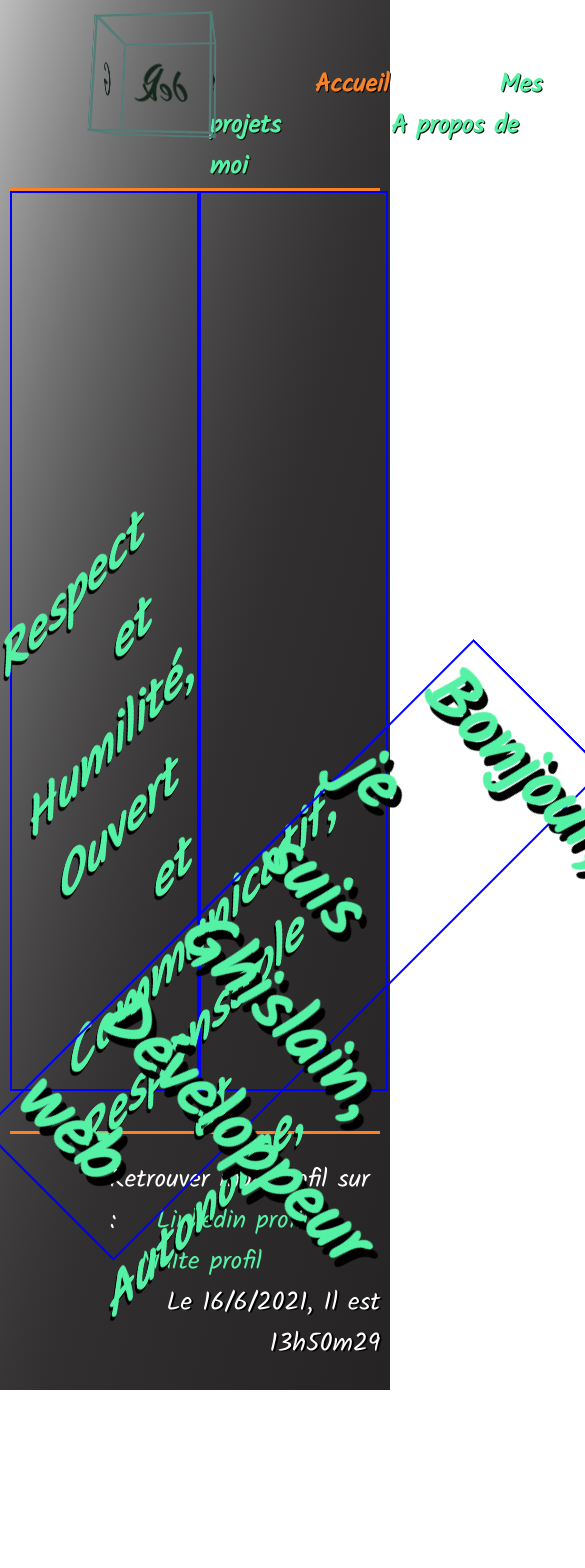
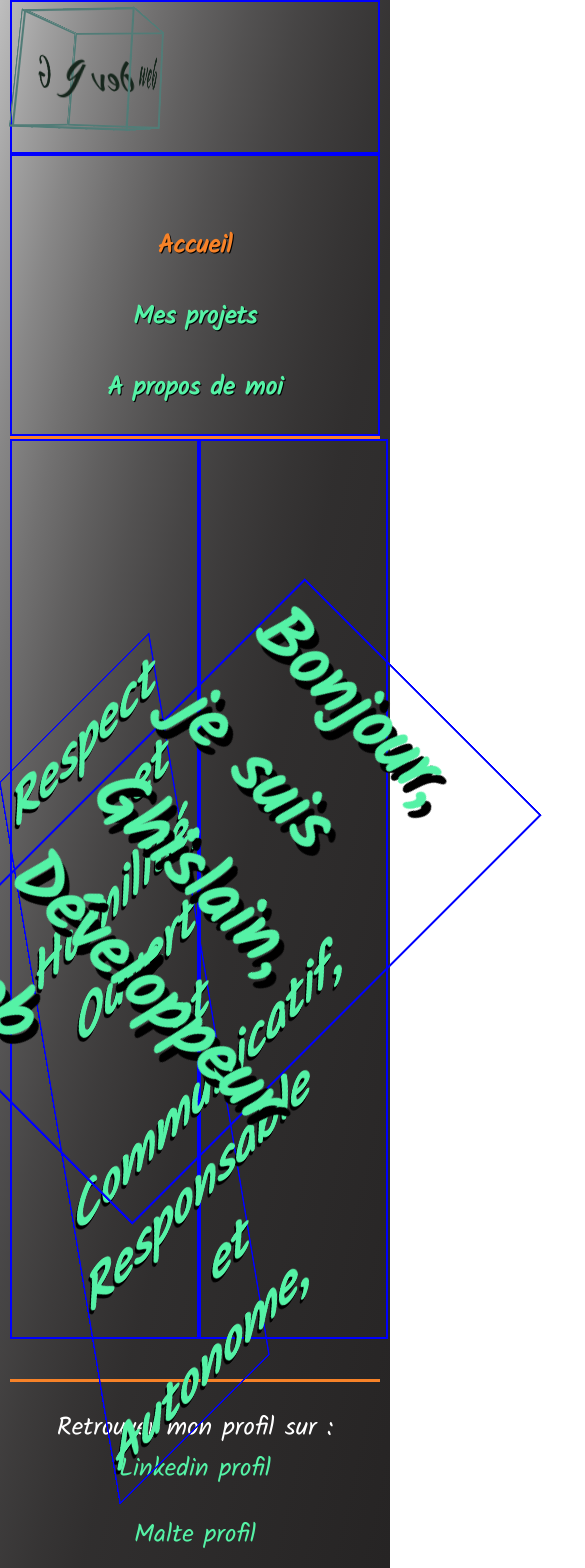
Before and after one commit to ghislaingirardeau/Portfolio_Nuxt, a Nuxt app: page / in a window 390 px wide. Shown: the top 1568 px of the page, 585 px wide, since content can reach past the window. Before the commit the page ends 1390 px from the top, so only its background shows below. Built offline with nearby package versions, Linux system fonts and the light colour scheme.

Commit message:
responsive medium

```diff
--- a/assets/css/sass/body.scss
+++ b/assets/css/sass/body.scss
@@ -4,6 +4,7 @@ body {
   font-family: $font_paragraphe;
   background: linear-gradient(to top left, rgb(37, 35, 35), 80%, rgb(190, 190, 190)) no-repeat;
   width: 95%;
+  text-align: center;
 }
 
 a.nuxt-link-exact-active {
--- a/assets/css/sass/components/footer.scss
+++ b/assets/css/sass/components/footer.scss
@@ -1,7 +1,6 @@
 .footer__layout {
   border-top: 3px solid $color-third;
   margin-top: 40px;
-  padding-left: 60px;
   color: white;
   display: flex;
   flex-wrap: wrap;
@@ -9,9 +8,11 @@
 
   & > ul{
     font-size: 1.6rem;
+    padding-left: 0px;
     & > li{
       display: inline-block;
       margin-left: 30px;
+      margin-bottom: 25px;
       & > a{
         color: $color-primary;
         transition: all 0.3s ease;
@@ -21,7 +22,6 @@
           text-decoration: underline;
         }
       }
-
     }
   }
 }
@@ -30,3 +30,23 @@
   text-align: right;
   text-shadow: 2px 1px black;
 }
+
+@media screen and (max-width: 700px) {
+  .footer__layout {
+    margin-top: 40px;
+    & > ul{
+
+      & > li{
+        margin-left: 0px;
+        display: block;
+      }
+    }
+
+  }
+  .date{
+    text-align:  center;
+    text-shadow: 2px 1px black;
+    margin-top: 40px;
+  }
+
+}
--- a/assets/css/sass/components/logo.scss
+++ b/assets/css/sass/components/logo.scss
@@ -1,5 +1,4 @@
 .wrap {
-	margin: 30px 0px -20px 100px;
     perspective: 400px;
 	perspective-origin: 50% 50px;
 }
--- a/assets/css/sass/components/nav_link.scss
+++ b/assets/css/sass/components/nav_link.scss
@@ -1,18 +1,21 @@
 .header {
     display: flex;
     justify-content: space-between;
+    flex-wrap: wrap;
     border-bottom: 3px solid $color-third;
 
     &__navBar {
-        padding: 65px 50px 0px 0px;
+        width: 60%;
+        padding: 65px 0px 0px 0px;
+        border: 2px solid blue;
 
         &--font {
-            margin-left: 100px;
+            display: inline-block;
             font-size: $linksize;
             font-weight: bold;
             text-decoration: none;
             text-shadow: 1px 1px black;
-            padding: 5px;
+            padding: 5px 55px 25px 55px;
             transition: all 0.3s ease;
             color: $color-primary;
             &:hover {
@@ -22,7 +25,23 @@
     }
 
     &__logo {
-        width: 300px;
-        height: 150px;
+        width: 20%;
+        height: 100px;
+        border: 2px solid blue;
+        padding: 20px 0px 30px 10%;
     }
 }
+
+@media screen and (max-width: 700px) {
+
+    .header {
+        &__navBar {
+            width: 100%;
+            border: 2px solid blue;
+        }
+
+        &__logo {
+            width: 100%;
+        }
+    }
+}
--- a/assets/css/sass/pages/accueil.scss
+++ b/assets/css/sass/pages/accueil.scss
@@ -9,12 +9,13 @@
 	width: 50%;
     text-shadow: 10px 3px black;
     text-align: left;
-    padding-top: 350px;
+    padding-top: 30%;
 	border: 2px solid blue;
 
 	& > h1 {
 		transform: rotateZ(45deg) rotateY(0deg);
 		border: 2px solid blue;
+		margin-left: -150px;
 	}
 }
 .block__valeur{
@@ -22,13 +23,13 @@
 	width: 50%;
     font-size: 3rem;
     text-shadow: -3px 3px black;
-	padding-top: 150px;
+	padding-top: 13%;
 	border: 2px solid blue;
 
-
 	& > h1 {
-		width: 120%;
+		width: 130%;
 		transform: rotateZ(-45deg) rotateY(30deg) rotateX(-55deg);
+		border: 2px solid blue;
 	}
 }
 
--- a/assets/css/sass/pages/projet.scss
+++ b/assets/css/sass/pages/projet.scss
@@ -19,5 +19,12 @@
     margin: 30px;
     text-decoration: none;
     @include anim-btn($color-lien);
+}
 
+@media screen and (max-width: 700px) {
+
+    .page__projet--link {
+        width: 100%;
+        margin: 30px;
+    }
 }
```
